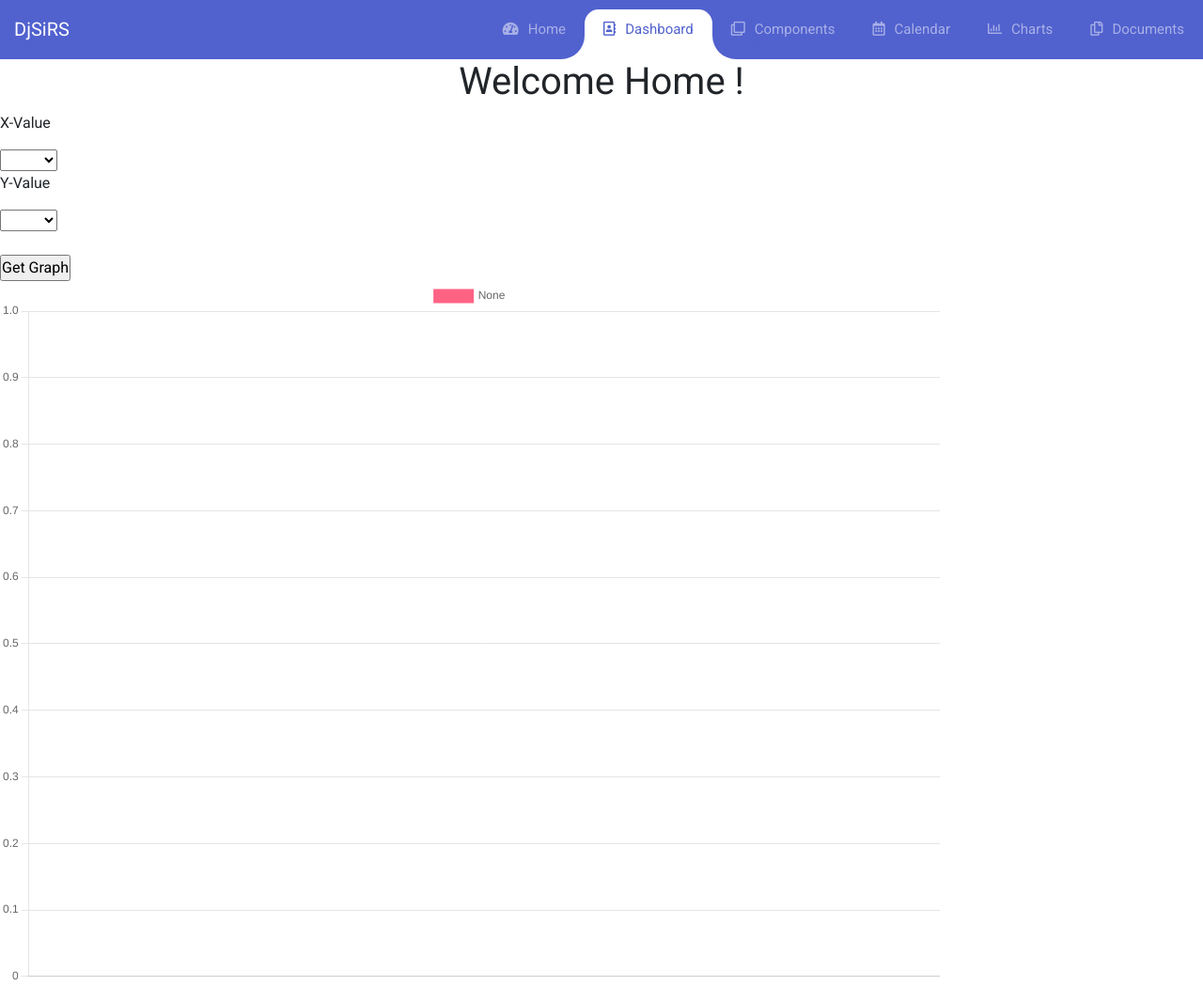
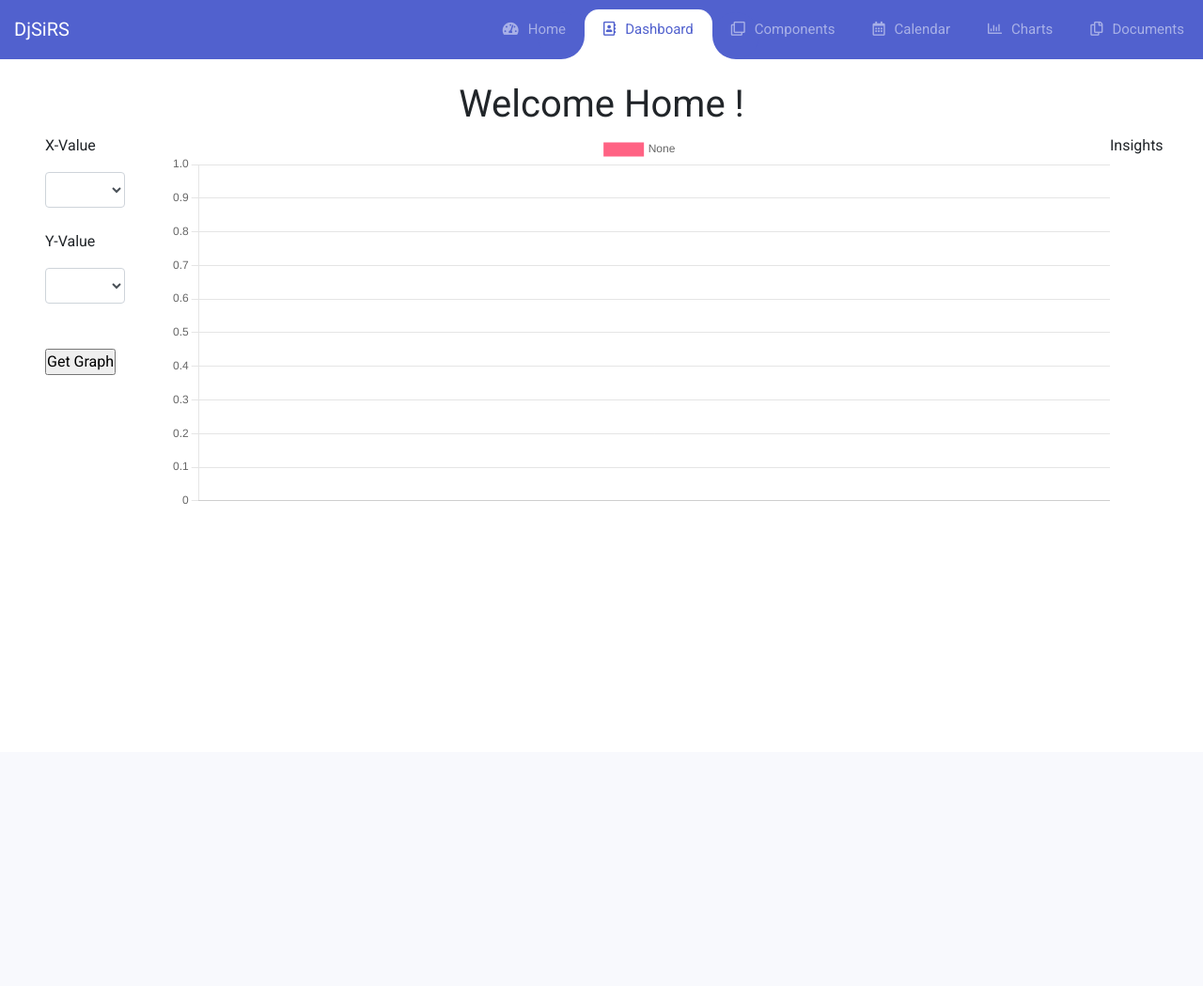
Before and after one commit to Dixon-Antony/Stock-Inventory-Analysis, a Flask app: page / in a window 1280 px wide. Shown: the whole page at 94% size. After the commit the page ends 537 px from the top, so only its background shows below. Run offline with Flask 2, Linux system fonts and the light colour scheme; parts of the project's set-up code (start-up, migrations or seed data) failed here and were passed over; some libraries are stand-ins or nearby versions.

Commit message:
graph staged

```diff
--- a/templates/graph.html
+++ b/templates/graph.html
@@ -30,7 +30,7 @@
                 <a class="nav-link" href="javascript:void(0);"><i class="far fa-address-book"></i>Dashboard</a>
             </li>
             <li class="nav-item">
-                <a class="nav-link" href="javascript:void(0);"><i class="far fa-clone"></i>Components</a>
+                <a class="nav-link" href="/lol"><i class="far fa-clone"></i>Components</a>
             </li>
             <li class="nav-item">
                 <a class="nav-link" href="javascript:void(0);"><i class="far fa-calendar-alt"></i>Calendar</a>
@@ -46,12 +46,14 @@
 </nav>
 
 	<div>
+		<br>
 		<h1><center>Welcome Home !</center></h1>
 	</div>
-	<div id="form_input">
+	<div class="d-inline-flex flex-row">
+	<div class="pl-5" id="form_input">
 		<form method="POST">
 			<p>X-Value</p>
-			<select name='X-Value'>
+			<select class="form-control" name='X-Value'>
 				<option>{{x_name}}</option>
 				<option value="date">date</option>
 				<option value="sales">sales</option>
@@ -60,7 +62,7 @@
 			</select>
 			<br>
 			<p>Y-Value</p>
-			<select name='Y-Value'>
+				<select class="form-control" name='Y-Value'>
 					<option>{{y_name}}</option>
 					<option value="date">date</option>
 					<option value="sales">sales</option>
@@ -72,8 +74,12 @@
 		</form>
 	</div>
 
-	<div id='canvass' style="display:block;">
-		<canvas id="priceChart" width="1000" height="750"></canvas>
+	<div id='canvass' class="pl-5">
+		<canvas id="priceChart" width="1000" height="400"></canvas>
+	</div>
+	<div class ="overflow-auto px-auto">
+		<p>Insights</p>
+	</div>
 </div>
 
 	<script>
```
Lines whose indentation alone changed are shown as unchanged.
